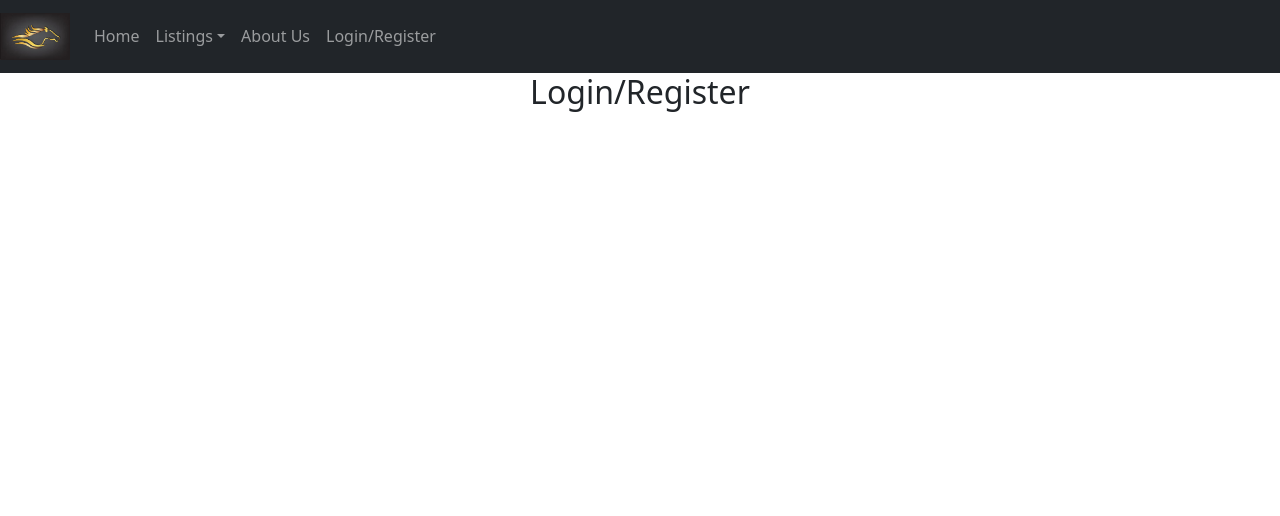
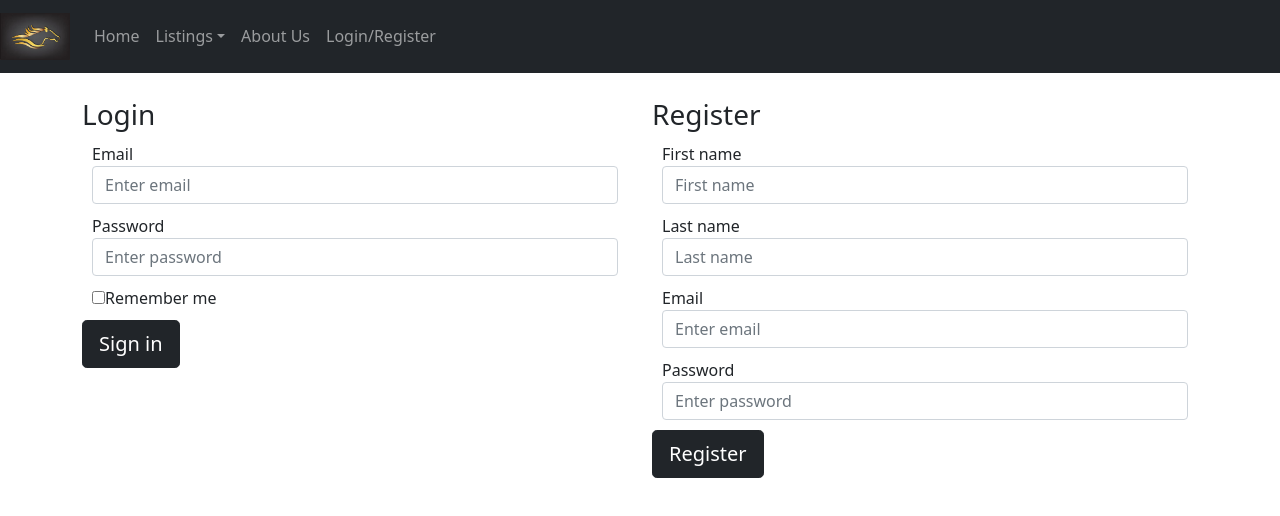
Before and after one commit to lisamannion/PPIT_Project2022, a React (Create React App) app: page /loginRegister in a window 1280 px wide. Shown: the top 516 px of the page. Built offline with nearby package versions, Linux system fonts and the light colour scheme.

Commit message:
Added forms in login/register page

```diff
--- a/src/App.css
+++ b/src/App.css
@@ -44,3 +44,12 @@
 .carousel-pic {
   max-height: 700px;
 }
+
+.login-container {
+  margin: 2%;
+  text-align: justify !important;
+}
+
+.form-group {
+  margin: 10px;
+}
--- a/src/components/loginRegister.js
+++ b/src/components/loginRegister.js
@@ -1,11 +1,66 @@
 import React from 'react'
+import { Container, Row, Col } from 'react-bootstrap'
 
 export class LoginRegister extends React.Component {
     render() {
-        return(
-            <div>
-                <h2>Login/Register</h2>
-            </div>
+        return (
+            <Container className='login-container'>
+                <Row>
+                    <Col>
+                        <div>
+                            <form>
+                                <h3>Login</h3>
+
+                                <div className="form-group">
+                                    <label>Email</label>
+                                    <input type="email" className="form-control" placeholder="Enter email" />
+                                </div>
+
+                                <div className="form-group">
+                                    <label>Password</label>
+                                    <input type="password" className="form-control" placeholder="Enter password" />
+                                </div>
+
+                                <div className="form-group">
+                                    <div className="custom-control custom-checkbox">
+                                        <input type="checkbox" className="custom-control-input" id="customCheck1" />
+                                        <label className="custom-control-label" htmlFor="customCheck1">Remember me</label>
+                                    </div>
+                                </div>
+
+                                <button type="submit" className="btn btn-dark btn-lg btn-block">Sign in</button>
+                            </form>
+                        </div>
+                    </Col>
+                    <Col>
+                        <form>
+                            <h3>Register</h3>
+
+                            <div className="form-group">
+                                <label>First name</label>
+                                <input type="text" className="form-control" placeholder="First name" />
+                            </div>
+
+                            <div className="form-group">
+                                <label>Last name</label>
+                                <input type="text" className="form-control" placeholder="Last name" />
+                            </div>
+
+                            <div className="form-group">
+                                <label>Email</label>
+                                <input type="email" className="form-control" placeholder="Enter email" />
+                            </div>
+
+                            <div className="form-group">
+                                <label>Password</label>
+                                <input type="password" className="form-control" placeholder="Enter password" />
+                            </div>
+
+                            <button type="submit" className="btn btn-lg btn-dark btn-block">Register</button>
+                        </form>
+                    </Col>
+                </Row>
+            </Container>
         )
     }
 }
```
